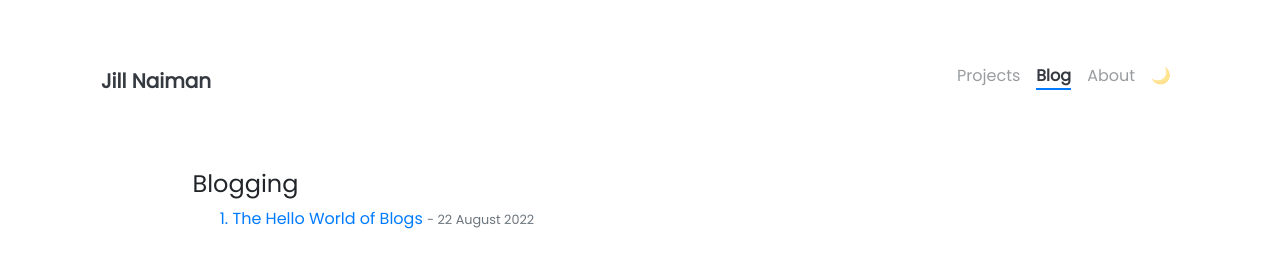
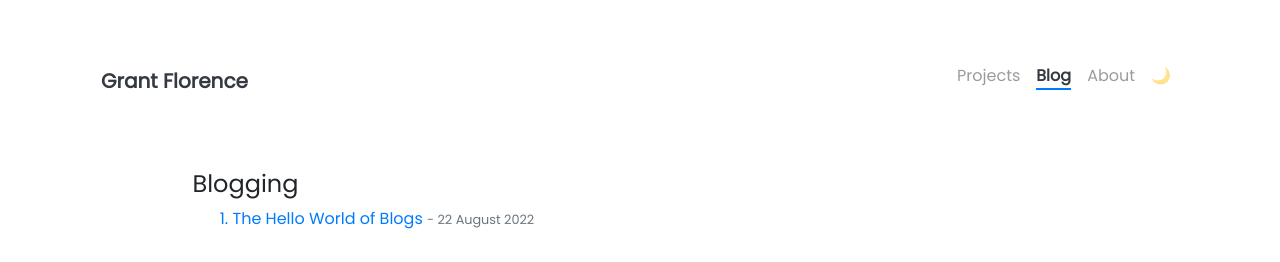
Before and after one commit to gflo3/gflo3.github.io, a Jekyll site: the page built from pages/tags.html, in a window 1280 px wide. Shown: the top 262 px of the page. Built offline with Jekyll 4.4.1, drawn with Linux system fonts in a browser that asks for light colours; nearby versions of some CDN libraries.

Commit message:
Update _config.yml

```diff
--- a/_config.yml
+++ b/_config.yml
@@ -5,9 +5,9 @@
 # NOTE: it looks like you need to rebuild + repush everytime you update this _config.yml file
 
 ### Site Settings ###
-title               : Jill Naiman
+title               : Grant Florence
 description         : >-
-                      I am definitely not a corgi!
+                      My site for IS445
 baseurl             : ""   # Change to empty quotes if you are hosting your site at <your-username>.github.io directly,
 #                                             otherwise will be hosted at <your-username>.github.io/{{base_url}}
 repository          : jnaiman               # Change to <your-username>/<your-username>.github.io (or remove it if you don't need remote projects)
```
